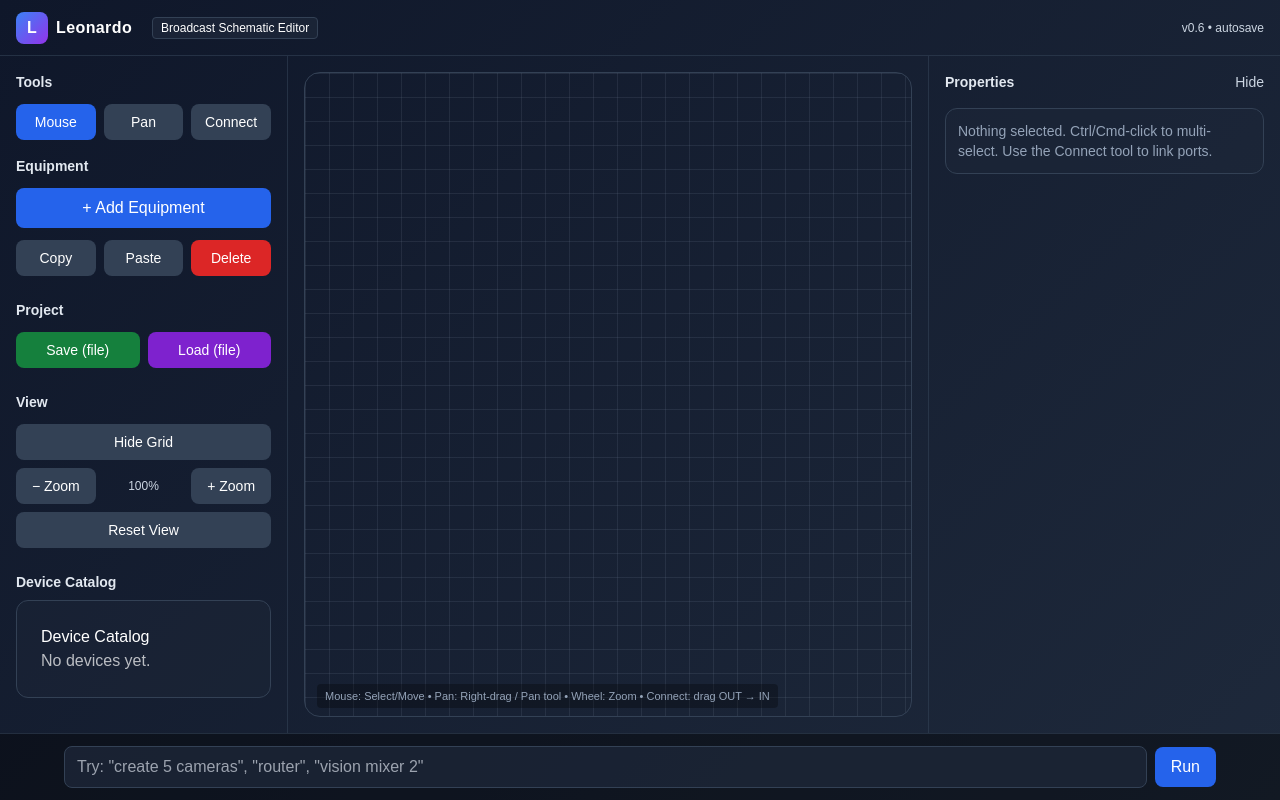
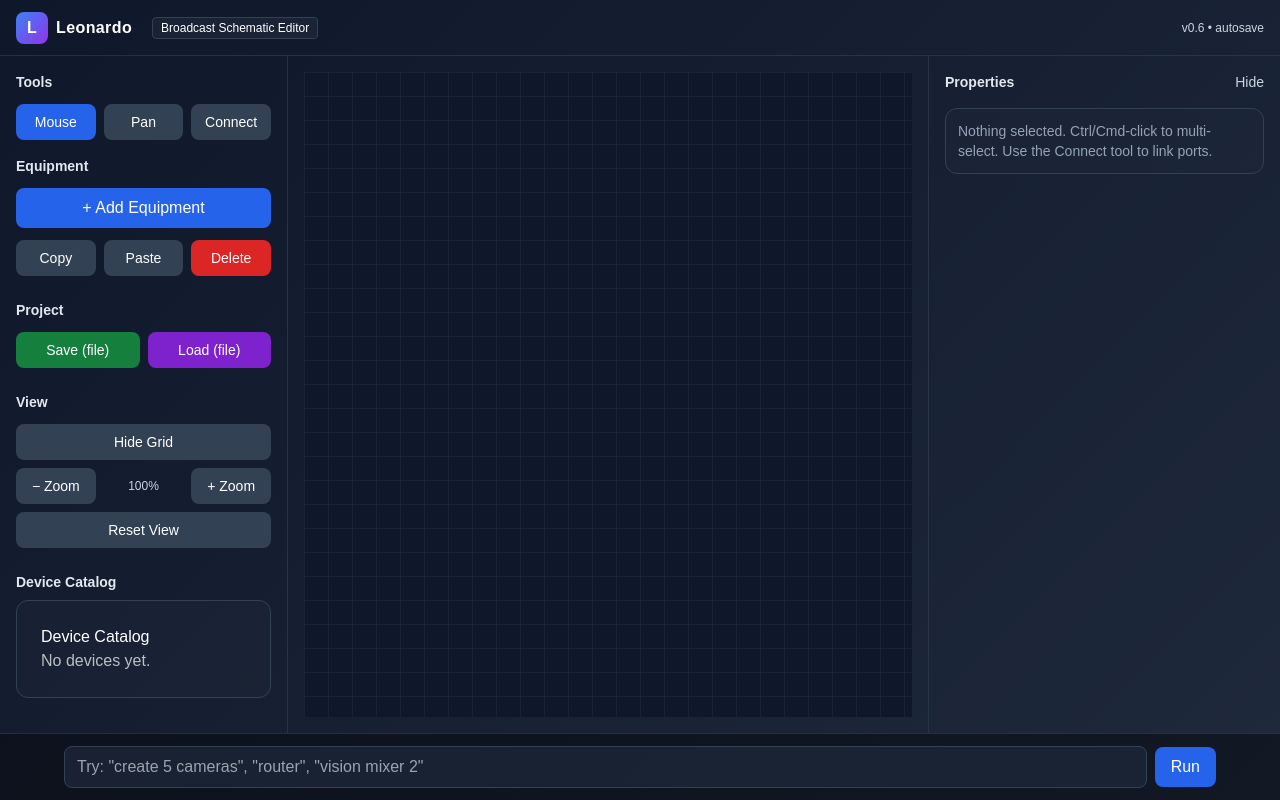
Before and after one commit to kikulik/Leonardo, a React (Vite) app in the folder frontend/: page / in a window 1280 px wide. Built offline with nearby package versions, Linux system fonts and the light colour scheme.

Commit message:
Update Canvas.tsx

```diff
--- a/frontend/src/components/Canvas.tsx
+++ b/frontend/src/components/Canvas.tsx
@@ -16,10 +16,18 @@ type Props = {
   zoom?: number;
   pan?: { x: number; y: number };
   onViewChange?: (v: { zoom?: number; pan?: { x: number; y: number } }) => void;
+
+  snapToGrid?: boolean;
 };
 
 const BOX_W = 160;
 const BOX_H = 80;
+
+type LinkingEnd = {
+  deviceId: string;
+  portName: string;
+  dir: "IN" | "OUT";
+};
 
 /** Port endpoint in WORLD coordinates (unscaled/untranslated) */
 function portWorldPos(device: Device, portName: string, dir: "IN" | "OUT") {
@@ -30,11 +38,15 @@ function portWorldPos(device: Device, portName: string, dir: "IN" | "OUT") {
   if (dir === "IN") {
     const idx = left.findIndex((p) => p.name === portName);
     const y = ((idx + 1) * h) / (left.length + 1);
-    return { x: (device.x ?? 0), y: (device.y ?? 0) + y };
+    return { x: device.x, y: device.y + y };
   }
   const idx = right.findIndex((p) => p.name === portName);
   const y = ((idx + 1) * h) / (right.length + 1);
-  return { x: (device.x ?? 0) + w, y: (device.y ?? 0) + y };
+  return { x: device.x + w, y: device.y + y };
+}
+
+function snap(n: number, grid = 16) {
+  return Math.round(n / grid) * grid;
 }
 
 export function Canvas({
@@ -48,12 +60,10 @@ export function Canvas({
   zoom = 1,
   pan = { x: 0, y: 0 },
   onViewChange,
+  snapToGrid = false,
 }: Props) {
   const devices = graph?.devices ?? [];
-  const deviceMap = useMemo(
-    () => new Map(devices.map((d) => [d.id, d])),
-    [devices]
-  );
+  const deviceMap = useMemo(() => new Map(devices.map((d) => [d.id, d])), [devices]);
 
   const wrapRef = useRef<HTMLDivElement | null>(null);
 
@@ -62,185 +72,249 @@ export function Canvas({
   const gridPosX = ((pan.x % gridCell) + gridCell) % gridCell;
   const gridPosY = ((pan.y % gridCell) + gridCell) % gridCell;
 
-  // ----- DRAG DEVICES -----
-  const [drag, setDrag] = useState<{
-    ids: string[];
+  // ----- DRAG / RESIZE DEVICES -----
+  const [drag, setDrag] = useState<
+    | null
+    | {
+        kind: "move";
+        id: string;
         startX: number;
         startY: number;
-    orig: Record<string, { x: number; y: number }>;
-  } | null>(null);
+        dx: number;
+        dy: number;
+      }
+    | {
+        kind: "resize";
+        id: string;
+        startX: number;
+        startY: number;
+        edge:
+          | "n"
+          | "s"
+          | "e"
+          | "w"
+          | "ne"
+          | "nw"
+          | "se"
+          | "sw";
+        orig: { x: number; y: number; w: number; h: number };
+      }
+  >(null);
+
+  // ----- PAN -----
+  const [panning, setPanning] = useState<null | { x: number; y: number; startX: number; startY: number }>(null);
+
+  // ----- LINKING -----
+  const [linkFrom, setLinkFrom] = useState<LinkingEnd | null>(null);
+  const [mouseWorld, setMouseWorld] = useState<{ x: number; y: number }>({ x: 0, y: 0 });
+
+  const toWorld = (clientX: number, clientY: number) => {
+    const el = wrapRef.current!;
+    const rect = el.getBoundingClientRect();
+    const vx = clientX - rect.left;
+    const vy = clientY - rect.top;
+    const wx = (vx - pan.x) / zoom;
+    const wy = (vy - pan.y) / zoom;
+    return { x: wx, y: wy };
+  };
 
   useEffect(() => {
-    function onMove(e: MouseEvent) {
-      if (!drag || !graph || !onChange) return;
-      const dx = (e.clientX - drag.startX) / zoom;
-      const dy = (e.clientY - drag.startY) / zoom;
-      const nextDevices = graph.devices.map((d) =>
-        drag.ids.includes(d.id)
-          ? { ...d, x: Math.max(0, drag.orig[d.id].x + dx), y: Math.max(0, drag.orig[d.id].y + dy) }
-          : d
-      );
-      onChange({ ...graph, devices: nextDevices });
-    }
-    function onUp() {
-      setDrag(null);
-    }
-    if (drag) {
-      window.addEventListener("mousemove", onMove);
-      window.addEventListener("mouseup", onUp);
-    }
-    return () => {
-      window.removeEventListener("mousemove", onMove);
-      window.removeEventListener("mouseup", onUp);
+    const onWheel = (e: WheelEvent) => {
+      if (!wrapRef.current) return;
+      if (!onViewChange) return;
+      const delta = -e.deltaY * 0.0015;
+      const next = clampZoom(zoom * (1 + delta));
+      onViewChange({ zoom: next });
     };
-  }, [drag, graph, onChange, zoom]);
+    const el = wrapRef.current;
+    el?.addEventListener("wheel", onWheel, { passive: true });
+    return () => el?.removeEventListener("wheel", onWheel as any);
+  }, [zoom, onViewChange]);
 
-  // ----- PAN / ZOOM -----
-  const [panning, setPanning] = useState<{ sx: number; sy: number; px: number; py: number } | null>(null);
-
-  const onWheel: React.WheelEventHandler = (e) => {
-    if (!onViewChange) return;
-    const factor = e.deltaY > 0 ? 0.9 : 1.1;
-    const next = clampZoom(zoom * factor);
-    if (next !== zoom) onViewChange({ zoom: next });
+  const beginPan = (clientX: number, clientY: number) => {
+    setPanning({ x: pan.x, y: pan.y, startX: clientX, startY: clientY });
   };
 
-  const onMouseDownWorld: React.MouseEventHandler<HTMLDivElement> = (e) => {
-    if (mode === "pan" || e.button === 2) {
-      e.preventDefault();
-      setPanning({ sx: e.clientX, sy: e.clientY, px: pan.x, py: pan.y });
+  const onMouseDownBackground = (e: React.MouseEvent) => {
+    if (e.button === 1 || (e.button === 0 && mode === "pan") || e.button === 2) {
+      beginPan(e.clientX, e.clientY);
+      return;
+    }
+    if (mode === "select") {
+      onClearSelection?.();
     }
   };
 
-  useEffect(() => {
-    function move(e: MouseEvent) {
-      if (!panning || !onViewChange) return;
-      const dx = e.clientX - panning.sx;
-      const dy = e.clientY - panning.sy;
-      onViewChange({ pan: { x: panning.px + dx, y: panning.py + dy } });
+  const onMouseMove = (e: React.MouseEvent) => {
+    const w = toWorld(e.clientX, e.clientY);
+    setMouseWorld(w);
+
+    // panning
+    if (panning && onViewChange) {
+      const dx = e.clientX - panning.startX;
+      const dy = e.clientY - panning.startY;
+      onViewChange({ pan: { x: panning.x + dx, y: panning.y + dy } });
+      return;
     }
-    function up() {
-      setPanning(null);
+
+    // dragging
+    if (!drag || !graph || !onChange) return;
+
+    const idx = graph.devices.findIndex((d) => d.id === (drag as any).id);
+    if (idx < 0) return;
+
+    const g = { ...graph, devices: graph.devices.map((d) => ({ ...d })) };
+    const d = g.devices[idx];
+
+    if (drag.kind === "move") {
+      const dx = (e.movementX / zoom);
+      const dy = (e.movementY / zoom);
+      d.x += dx;
+      d.y += dy;
+      if (snapToGrid) {
+        d.x = snap(d.x, 8);
+        d.y = snap(d.y, 8);
       }
-    if (panning) {
-      window.addEventListener("mousemove", move);
-      window.addEventListener("mouseup", up);
+      onChange(g);
+    } else if (drag.kind === "resize") {
+      const dx = (e.movementX / zoom);
+      const dy = (e.movementY / zoom);
+      let { x, y, w, h } = drag.orig;
+
+      switch (drag.edge) {
+        case "e": w = Math.max(40, d.w = d.w + dx); break;
+        case "s": h = Math.max(20, d.h = d.h + dy); break;
+        case "w": d.x = d.x + dx; d.w = Math.max(40, d.w - dx); break;
+        case "n": d.y = d.y + dy; d.h = Math.max(20, d.h - dy); break;
+        case "ne": d.h = Math.max(20, d.h - dy); d.y = d.y + dy; d.w = Math.max(40, d.w + dx); break;
+        case "nw": d.h = Math.max(20, d.h - dy); d.y = d.y + dy; d.w = Math.max(40, d.w - dx); d.x = d.x + dx; break;
+        case "se": d.w = Math.max(40, d.w + dx); d.h = Math.max(20, d.h + dy); break;
+        case "sw": d.w = Math.max(40, d.w - dx); d.x = d.x + dx; d.h = Math.max(20, d.h + dy); break;
       }
-    return () => {
-      window.removeEventListener("mousemove", move);
-      window.removeEventListener("mouseup", up);
-    };
-  }, [panning, onViewChange]);
-
-  const onContextMenu: React.MouseEventHandler = (e) => e.preventDefault();
-
-  // ----- SELECTION -----
-  const onBackgroundClick = () => onClearSelection?.();
-
-  // ----- LINKING (OUT→IN) -----
-  type PortRef = { deviceId: string; portName: string; dir: "IN" | "OUT" };
-  const [linkFrom, setLinkFrom] = useState<PortRef | null>(null);
-  const [mouseWorld, setMouseWorld] = useState<{ x: number; y: number }>({ x: 0, y: 0 });
-
-  const toWorld = (clientX: number, clientY: number) => {
-    const rect = (wrapRef.current as HTMLDivElement).getBoundingClientRect();
-    return { x: (clientX - rect.left - pan.x) / zoom, y: (clientY - rect.top - pan.y) / zoom };
+      if (snapToGrid) {
+        d.x = snap(d.x, 8);
+        d.y = snap(d.y, 8);
+        d.w = Math.max(40, snap(d.w, 8));
+        d.h = Math.max(20, snap(d.h, 8));
+      }
+      onChange(g);
+    }
   };
 
-  const tryFinishLink = (to: PortRef) => {
+  const onMouseUp = () => {
+    setDrag(null);
+    setPanning(null);
+  };
+
+  // connect helper (OUT → IN only, pin-to-pin)
+  const tryFinishLink = (end: LinkingEnd) => {
     if (!graph || !onChange || !linkFrom) return;
-    const a = linkFrom.dir, b = to.dir;
-    const from = a === "OUT" ? linkFrom : to;
-    const dest = a === "OUT" ? to : linkFrom;
-    if (from.dir !== "OUT" || dest.dir !== "IN") return;
-    if (from.deviceId === dest.deviceId && from.portName === dest.portName) return;
+    if (linkFrom.dir === end.dir) return; // require opposite directions
+    const from = linkFrom.dir === "OUT" ? linkFrom : end;
+    const to = linkFrom.dir === "OUT" ? end : linkFrom;
 
-    const id = nextConnectionIdFor(graph);
-    onChange({
-      ...graph,
-      connections: [
-        ...graph.connections,
-        { id, from: { deviceId: from.deviceId, portName: from.portName }, to: { deviceId: dest.deviceId, portName: dest.portName } },
-      ],
+    const next = { ...graph, connections: [...graph.connections] };
+    // prevent duplicates
+    const dup = next.connections.some(
+      (c) =>
+        c.from.deviceId === from.deviceId &&
+        c.from.portName === from.portName &&
+        c.to.deviceId === to.deviceId &&
+        c.to.portName === to.portName
+    );
+    if (!dup) {
+      next.connections.push({
+        id: nextConnectionIdFor(next),
+        from: { deviceId: from.deviceId, portName: from.portName },
+        to: { deviceId: to.deviceId, portName: to.portName },
       });
+    }
+    onChange(next);
     setLinkFrom(null);
   };
 
-  const onMouseMoveWorld: React.MouseEventHandler<HTMLDivElement> = (e) => {
-    setMouseWorld(toWorld(e.clientX, e.clientY));
+  const connectionPath = (a: { x: number; y: number }, b: { x: number; y: number }) => {
+    // cubic with gentle bend
+    const dx = Math.max(30, Math.abs(b.x - a.x) * 0.5);
+    const c1 = { x: a.x + dx, y: a.y };
+    const c2 = { x: b.x - dx, y: b.y };
+    return `M ${a.x} ${a.y} C ${c1.x} ${c1.y} ${c2.x} ${c2.y} ${b.x} ${b.y}`;
   };
 
-  // ----- RENDER -----
+  // UI
   return (
-    <div
-      ref={wrapRef}
-      className="flex-1 min-h-0 rounded-2xl border border-slate-700 bg-transparent relative overflow-hidden"
-      onWheel={onWheel}
-      onContextMenu={onContextMenu}
-      onClick={(e) => e.target === wrapRef.current && onBackgroundClick()}
-    >
-      {/* GRID overlay (screen-space) */}
+    <div className="relative w-full h-full bg-slate-900 text-slate-200 select-none">
+      {/* GRID */}
       {showGrid && (
         <div
           className="absolute inset-0 pointer-events-none"
           style={{
-            backgroundImage: `
-              linear-gradient(to right, rgba(148,163,184,0.12) 1px, transparent 1px),
-              linear-gradient(to bottom, rgba(148,163,184,0.12) 1px, transparent 1px)
-            `,
-            backgroundSize: `${gridCell}px ${gridCell}px, ${gridCell}px ${gridCell}px`,
-            backgroundPosition: `${gridPosX}px ${gridPosY}px, ${gridPosX}px ${gridPosY}px`,
+            backgroundImage:
+              `linear-gradient(to right, rgba(148,163,184,0.08) 1px, transparent 1px),` +
+              `linear-gradient(to bottom, rgba(148,163,184,0.08) 1px, transparent 1px)`,
+            backgroundSize: `${gridCell}px ${gridCell}px`,
+            backgroundPosition: `${gridPosX}px ${gridPosY}px`,
           }}
         />
       )}
 
-      {/* WORLD (transformed) */}
+      {/* WORLD */}
       <div
-        className="absolute inset-0"
-        onMouseDown={onMouseDownWorld}
-        onMouseMove={onMouseMoveWorld}
-        style={{ transform: `translate(${pan.x}px, ${pan.y}px) scale(${zoom})`, transformOrigin: "0 0" }}
+        ref={wrapRef}
+        className="absolute inset-0 overflow-hidden"
+        onMouseDown={onMouseDownBackground}
+        onMouseMove={onMouseMove}
+        onMouseUp={onMouseUp}
+        onContextMenu={(e) => e.preventDefault()}
       >
-        {/* connections */}
-        <svg width={200000} height={200000} className="absolute inset-0 pointer-events-none">
-          {(graph?.connections ?? []).map((c) => {
-            const Adev = deviceMap.get(c.from.deviceId);
-            const Bdev = deviceMap.get(c.to.deviceId);
-            if (!Adev || !Bdev) return null;
-            const A = portWorldPos(Adev, c.from.portName, "OUT");
-            const B = portWorldPos(Bdev, c.to.portName, "IN");
+        <div
+          style={{
+            transform: `translate(${pan.x}px, ${pan.y}px) scale(${zoom})`,
+            transformOrigin: "0 0",
+            width: "100%",
+            height: "100%",
+            position: "relative",
+          }}
+        >
+          {/* Connections (under devices) */}
+          <svg className="absolute inset-0 overflow-visible" style={{ pointerEvents: "none" }}>
+            {graph?.connections.map((c) => {
+              const aDev = deviceMap.get(c.from.deviceId);
+              const bDev = deviceMap.get(c.to.deviceId);
+              if (!aDev || !bDev) return null;
+              const a = portWorldPos(aDev, c.from.portName, "OUT");
+              const b = portWorldPos(bDev, c.to.portName, "IN");
               return (
-              <line
+                <path
                   key={c.id}
-                x1={A.x}
-                y1={A.y}
-                x2={B.x}
-                y2={B.y}
-                stroke="rgba(96,165,250,0.85)"
+                  d={connectionPath(a, b)}
+                  fill="none"
+                  stroke="rgb(14 165 233)" // sky-500
                   strokeWidth={2}
                 />
               );
             })}
+            {/* live rubber-band while linking */}
             {linkFrom && (() => {
-            const fromDev = deviceMap.get(linkFrom.deviceId)!;
-            const P = portWorldPos(fromDev, linkFrom.portName, linkFrom.dir);
+              const dev = deviceMap.get(linkFrom.deviceId);
+              if (!dev) return null;
+              const start = portWorldPos(dev, linkFrom.portName, linkFrom.dir);
+              const end = mouseWorld;
               return (
-              <line
-                x1={P.x}
-                y1={P.y}
-                x2={mouseWorld.x}
-                y2={mouseWorld.y}
-                stroke="rgba(251,191,36,0.95)"
-                strokeDasharray="6 4"
+                <path
+                  d={connectionPath(start, end)}
+                  fill="none"
+                  stroke="rgb(99 102 241)" // indigo-500
+                  strokeDasharray="6 6"
                   strokeWidth={2}
                 />
               );
             })()}
           </svg>
 
-        {/* devices */}
-        {devices.map((d) => {
-          const isSel = !!selectedIds?.has(d.id);
+          {/* Devices */}
+          {(graph?.devices ?? []).map((d) => {
+            const selected = selectedIds?.has(d.id) ?? false;
             const w = d.w ?? BOX_W;
             const h = d.h ?? BOX_H;
             const left = (d.ports ?? []).filter((p) => p.direction === "IN");
@@ -249,44 +323,36 @@ export function Canvas({
             return (
               <div
                 key={d.id}
-              className={`absolute rounded-xl bg-slate-800/85 border transition-all
-                ${isSel ? "border-blue-400 ring-2 ring-blue-400/40" : "border-slate-600"} select-none`}
+                className="absolute"
                 style={{ left: d.x, top: d.y, width: w, height: h }}
                 onMouseDown={(e) => {
-                if (mode !== "select" || e.button !== 0) return;
+                  if (mode === "pan") return;
+                  if (e.button !== 0) return;
                   e.stopPropagation();
-                const additive = e.ctrlKey || e.metaKey || e.shiftKey;
-                const isAlready = !!selectedIds?.has(d.id);
-
-                // selection rules to avoid "hidden extra move" bug:
-                // - if clicked is selected and not additive -> drag currently selected set
-                // - if clicked is not selected and not additive -> select ONLY clicked and drag it
-                // - if additive -> toggle selection; drag ONLY clicked
-                if (additive) {
-                  onToggleSelect?.(d.id, true);
-                } else if (!isAlready) {
-                  onToggleSelect?.(d.id, false);
-                }
-
-                const idsToDrag =
-                  !additive && isAlready ? Array.from(selectedIds ?? new Set([d.id])) : [d.id];
-
-                const orig: Record<string, { x: number; y: number }> = {};
-                idsToDrag.forEach((id) => {
-                  const dev = deviceMap.get(id)!;
-                  orig[id] = { x: dev.x, y: dev.y };
+                  onToggleSelect?.(d.id, e.shiftKey || e.metaKey || e.ctrlKey);
+                  setDrag({
+                    kind: "move",
+                    id: d.id,
+                    startX: e.clientX,
+                    startY: e.clientY,
+                    dx: 0,
+                    dy: 0,
                   });
-                setDrag({ ids: idsToDrag, startX: e.clientX, startY: e.clientY, orig });
                 }}
-              onDoubleClick={(e) => {
-                e.stopPropagation();
-                onToggleSelect?.(d.id, false);
+              >
+                {/* box */}
+                <div
+                  className={`w-full h-full rounded-lg border relative`}
+                  style={{
+                    background: d.color || "#1f2937",
+                    borderColor: selected ? "rgb(59 130 246)" : "rgb(71 85 105)",
+                    boxShadow: selected ? "0 0 0 3px rgba(59,130,246,0.6)" : "none",
                   }}
-              onMouseUp={() => setLinkFrom(null)}
                 >
-              {/* header */}
-              <div className="px-3 pt-2 text-sm font-semibold text-slate-100 truncate">{d.id}</div>
-              <div className="px-3 text-[11px] text-slate-400">{d.type ?? "device"}</div>
+                  <div className="absolute left-2 top-2 text-xs opacity-80">{d.id}</div>
+                  {d.customName && (
+                    <div className="absolute left-2 top-5 text-[11px] opacity-70">{d.customName}</div>
+                  )}
 
                   {/* IN ports (left) */}
                   <div className="absolute left-0 top-0 bottom-0 w-3">
@@ -341,15 +407,52 @@ export function Canvas({
                       );
                     })}
                   </div>
+
+                  {/* resize handles */}
+                  {selected && (
+                    <>
+                      {["nw","n","ne","e","se","s","sw","w"].map((edge) => {
+                        const base = "absolute w-3 h-3 bg-white/70 rounded-sm border border-slate-500";
+                        const pos: Record<string, React.CSSProperties> = {
+                          n:  { left: "50%", top: -6, transform: "translateX(-50%)", cursor: "ns-resize" },
+                          s:  { left: "50%", bottom: -6, transform: "translateX(-50%)", cursor: "ns-resize" },
+                          e:  { right: -6, top: "50%", transform: "translateY(-50%)", cursor: "ew-resize" },
+                          w:  { left: -6, top: "50%", transform: "translateY(-50%)", cursor: "ew-resize" },
+                          ne: { right: -6, top: -6, cursor: "nesw-resize" },
+                          nw: { left: -6, top: -6, cursor: "nwse-resize" },
+                          se: { right: -6, bottom: -6, cursor: "nwse-resize" },
+                          sw: { left: -6, bottom: -6, cursor: "nesw-resize" },
+                        };
+                        return (
+                          <div
+                            key={edge}
+                            className={base}
+                            style={pos[edge]}
+                            onMouseDown={(e) => {
+                              if (e.button !== 0) return;
+                              e.stopPropagation();
+                              setDrag({
+                                kind: "resize",
+                                id: d.id,
+                                startX: e.clientX,
+                                startY: e.clientY,
+                                edge: edge as any,
+                                orig: { x: d.x, y: d.y, w: d.w, h: d.h },
+                              });
+                            }}
+                          />
+                        );
+                      })}
+                    </>
+                  )}
+                </div>
               </div>
             );
           })}
         </div>
-
-      {/* hint */}
-      <div className="absolute bottom-2 left-3 text-[11px] text-slate-400 bg-black/30 px-2 py-1 rounded">
-        Mouse: Select/Move • Pan: Right-drag / Pan tool • Wheel: Zoom • Connect: drag OUT → IN
       </div>
     </div>
   );
 }
+
+export default Canvas;
```
Lines whose indentation alone changed are shown as unchanged.
